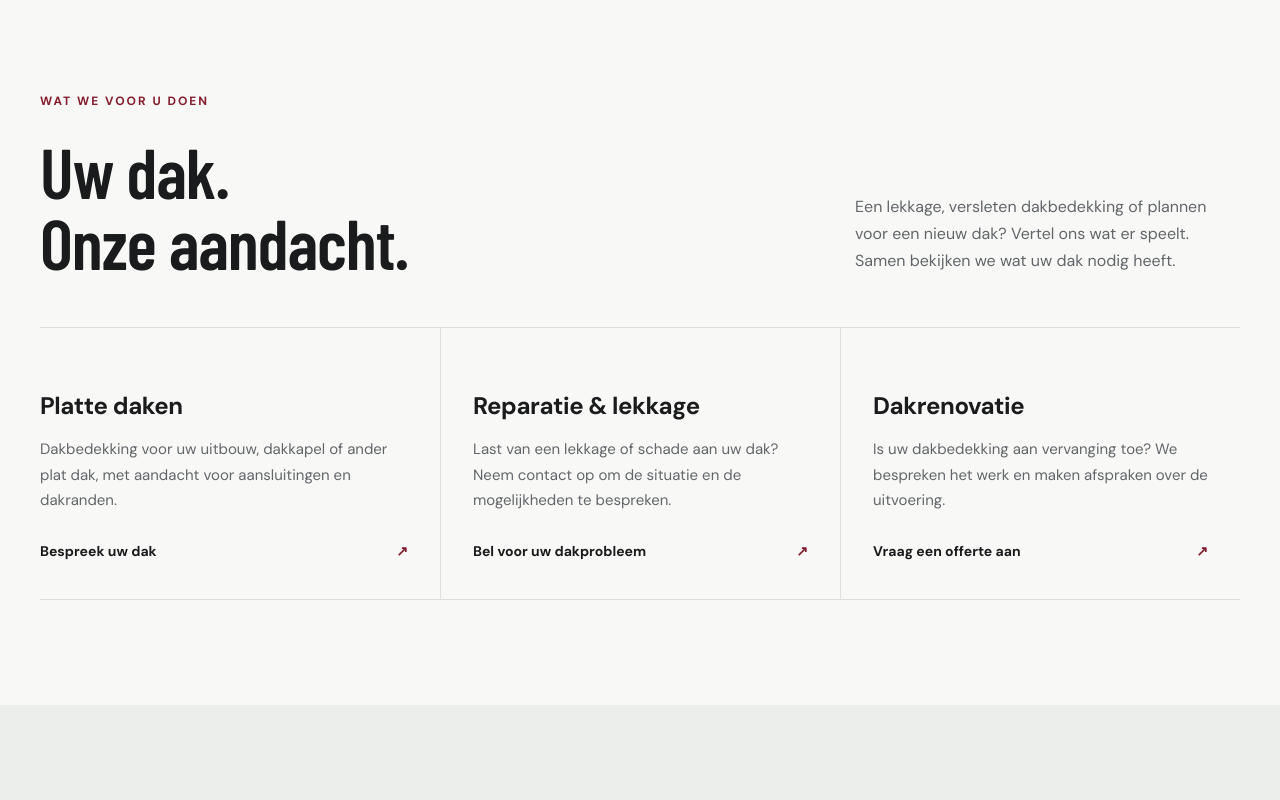
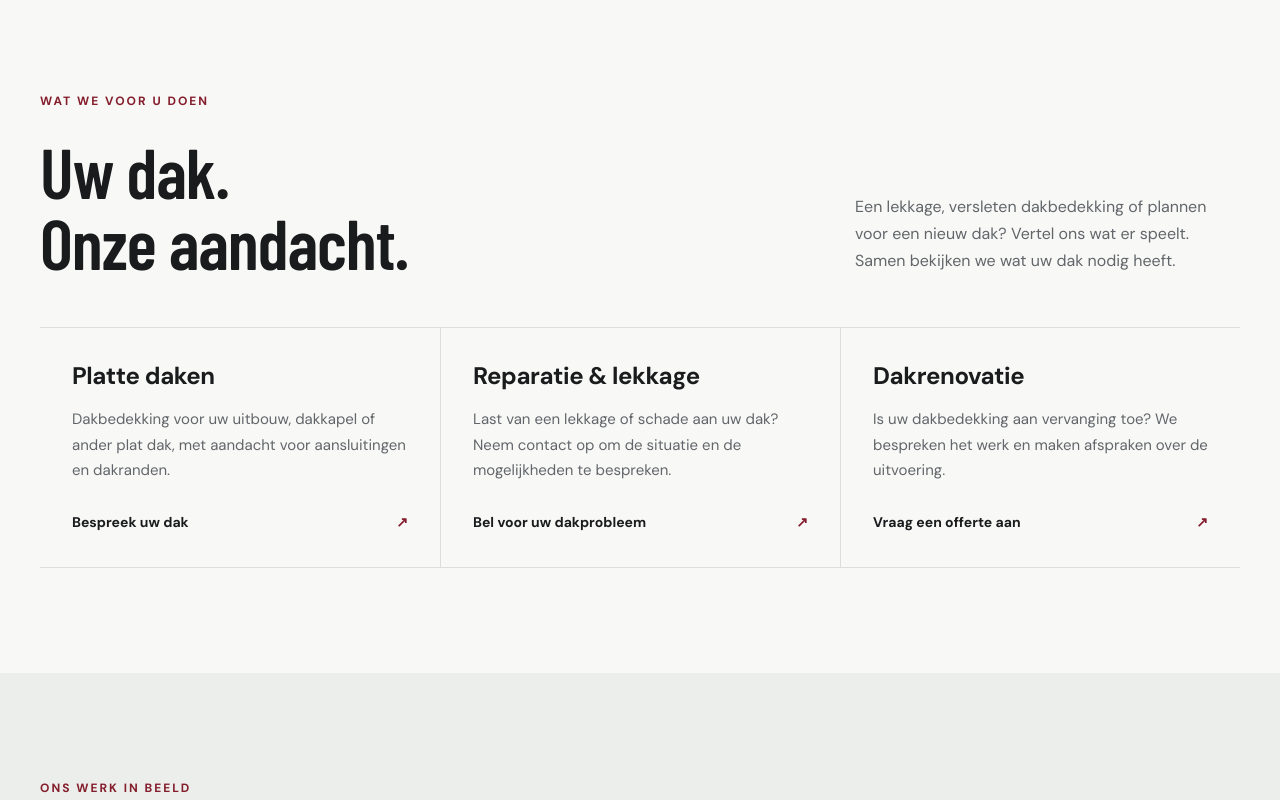
Before and after one commit to kdsbtdjr7d-bot/SJ-dakservice, a plain HTML site: page index.html in a window 1280 px wide. Shown: the part 982-1782 px from the top of the page. Drawn offline with nearby package versions, Linux system fonts and the light colour scheme.

Commit message:
Adapt services layout for five roofing services

```diff
--- a/styles.css
+++ b/styles.css
@@ -69,3 +69,14 @@
 .form-trap,[hidden]{display:none!important}
 @media(max-width:900px){.contact-grid{grid-template-columns:minmax(0,1fr);gap:40px}.quote-card{max-width:720px;width:100%}}
 @media(max-width:480px){.quote-card{padding:24px 18px}.quote-card h3{font-size:36px}.quote-fields{grid-template-columns:minmax(0,1fr)}.quote-uploads{padding:14px 10px}.quote-submit{font-size:15px;padding:16px}}
+
+/* Vijf diensten, verdeeld over twee evenwichtige rijen. */
+.service-strip .wrap{flex-wrap:wrap;gap:14px 24px}
+@media(min-width:681px){
+.services{grid-template-columns:repeat(6,minmax(0,1fr))}
+.services article,.services article+article{grid-column:span 2;padding:32px;border-left:0;display:flex;flex-direction:column}
+.services article:nth-child(2),.services article:nth-child(3),.services article:nth-child(5){border-left:1px solid var(--line)}
+.services article:nth-child(n+4){grid-column:span 3;border-top:1px solid var(--line)}
+.services h3{margin-top:0}
+.services a{margin-top:auto;padding-top:12px;gap:16px}
+}
```
